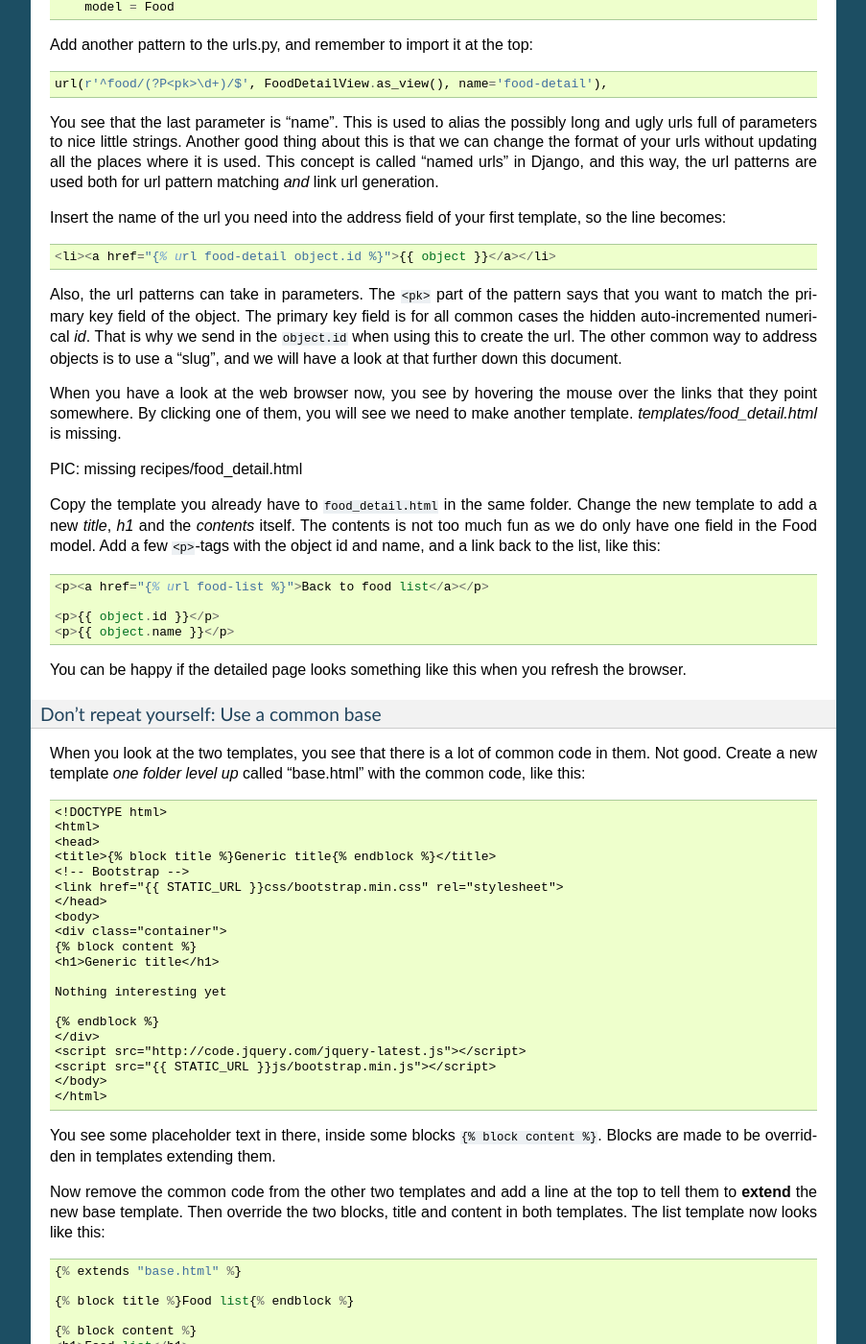
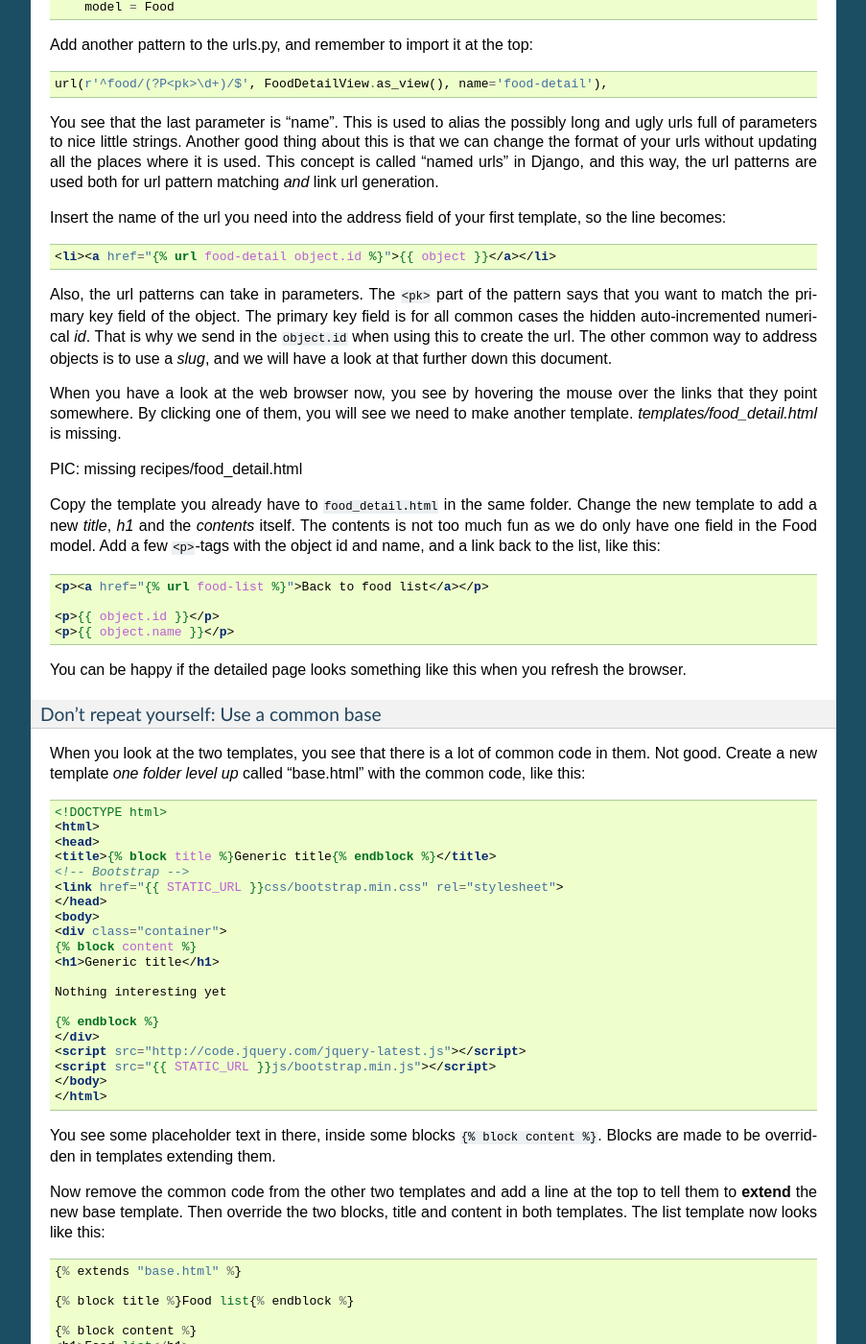
Before and after one commit to sigurdga/django-by-errors, a Sphinx documentation site: the page built from doc/index.rst, in a window 1280 px wide and 1400 px high, scrolled down 9088 px. Shown: the whole window at 96% size, without its empty margins (198-1101 px from the left). Built offline with Sphinx 7.4.7, drawn with Linux system fonts in a browser that asks for light colours; some of the changed text lies outside the part shown.

Commit message:
Update doc

```diff
--- a/doc/index.rst
+++ b/doc/index.rst
@@ -457,7 +463,9 @@ inside the app folder. Create the folders::
 And create a file in the newly created folder called ``food_list.html``
 containing (copied from
 http://twitter.github.com/bootstrap/getting-started.html and changed to get
-static media from Django's locations)::
+static media from Django's locations):
+
+.. code-block:: html+django
 
     <!DOCTYPE html>
     <html>
@@ -491,7 +499,9 @@ only picked up at server start.
 Head over to the web browser and see the page saying "Hello, world!". Add a
 *div* tag with class *container* around the *h1* and see how the page changes.
 Change the template by changing the *h1* tag and the title, and add some
-contents after the *h1*::
+contents after the *h1*:
+
+.. code-block:: html+django
 
     <ul>
     {% for object in object_list %}
@@ -552,7 +562,9 @@ and this way, the url patterns are used both for url pattern matching *and*
 link url generation.
 
 Insert the name of the url you need into the address field of your
-first template, so the line becomes::
+first template, so the line becomes:
+
+.. code-block:: html+django
 
     <li><a href="{% url food-detail object.id %}">{{ object }}</a></li>
 
@@ -560,7 +572,7 @@ Also, the url patterns can take in parameters. The ``<pk>`` part of the pattern
 says that you want to match the primary key field of the object. The primary
 key field is for all common cases the hidden auto-incremented numerical *id*.
 That is why we send in the ``object.id`` when using this to create the url. The
-other common way to address objects is to use a "slug", and we will have a look
+other common way to address objects is to use a *slug*, and we will have a look
 at that further down this document.
 
 When you have a look at the web browser now, you see by hovering the mouse over
@@ -573,7 +585,9 @@ Copy the template you already have to ``food_detail.html`` in the same folder.
 Change the new template to add a new *title*, *h1* and the *contents* itself.
 The contents is not too much fun as we do only have one field in the Food
 model.  Add a few ``<p>``-tags with the object id and name, and a link back to
-the list, like this::
+the list, like this:
+
+.. code-block:: html+django
 
     <p><a href="{% url food-list %}">Back to food list</a></p>
 
@@ -588,7 +602,9 @@ Don't repeat yourself: Use a common base
 
 When you look at the two templates, you see that there is a lot of common code
 in them. Not good. Create a new template *one folder level up* called
-"base.html" with the common code, like this::
+"base.html" with the common code, like this:
+
+.. code-block:: html+django
 
     <!DOCTYPE html>
     <html>
@@ -648,11 +664,13 @@ a new view like::
     class FoodCreateView(CreateView):
         model = Food
 
-In the urls.py, add the new FoodCreateView to the import at the top, and add a new url pattern::
+In the urls.py, add the new FoodCreateView to the import at the top, and add a
+new url pattern::
 
     url(r'^food/new/', FoodCreateView.as_view(), name='food-create'),
 
-Now you can update the create link in the list template to use the new and named ``food-create``, like this::
+Now you can update the create link in the list template to use the new and
+named ``food-create``, like this::
 
     <a href="{% url food-create %}">Add food</a>
 
@@ -772,7 +790,7 @@ measurement, as "1 milk" is not so useful.
 We will first define the Recipe model. It will have a title, a description of
 unknown length, and a unicode method as we have already seen. But wouldn't it
 be nice to have a nice looking url? From the news paper agencies (where Django
-was first created), we have gotten *slug*s, readable parts of a url that will
+was first created), we have gotten *slug*\ s, readable parts of a url that will
 be used to identify an object. We will add a slug field that will hold a nice
 urlized version of the object's title::
 
@@ -784,7 +802,8 @@ urlized version of the object's title::
         def __unicode__(self):
             return self.title
 
-To connect the Recipe to the Food, we create a table to hold the references as well as the measurement fields::
+To connect the Recipe to the Food, we create a table to hold the references as
+well as the measurement fields::
 
     class Ingredient(models.Model):
         recipe = models.ForeignKey(Recipe)
```
Also changed, not shown: other parts of doc/index.rst (+10 -4 lines).
